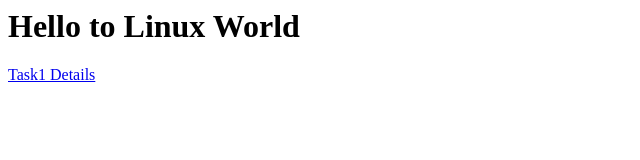
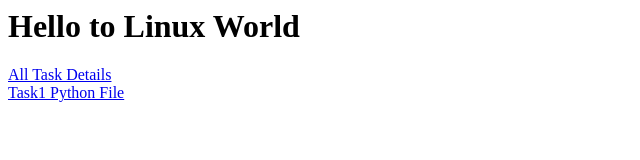
Before and after one commit to Hritik-HRM/hrm, a plain HTML site: page index.html in a window 1280 px wide. Shown: the whole page, without its empty margins (0-640 px from the left). Drawn offline with Linux system fonts and the light colour scheme.

Commit message:
Update index.html

```diff
--- a/index.html
+++ b/index.html
@@ -1,2 +1,3 @@
 <h1>Hello to Linux World</h1>
-<a href='./README.md'>Task1 Details</a>
+<a href='./README.md'>All Task Details</a> <br>
+<a href='./Task1.py'>Task1 Python File</a>
```
